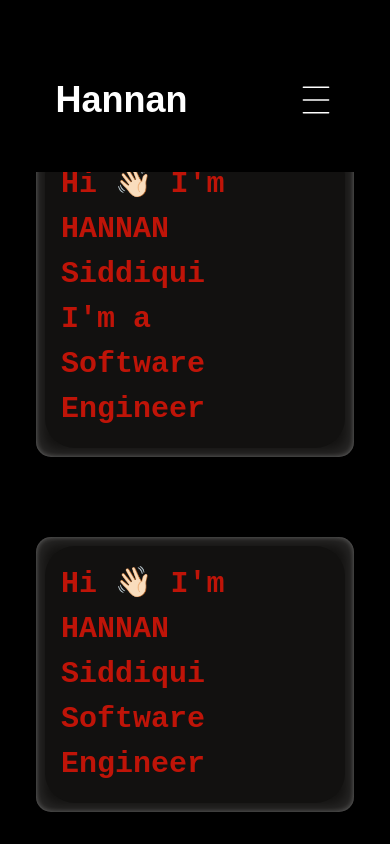
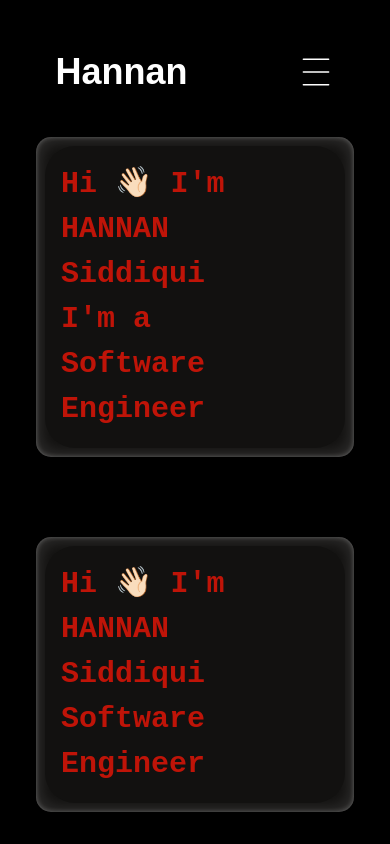
Before and after one commit to hannan-siddiqui/Portfolio_Website, a React (Create React App) app: page / in a window 390 px wide. Shown: the top 844 px of the page. Built offline with nearby package versions, Linux system fonts and the light colour scheme; a web font is replaced by a local one.

Commit message:
update firt page

```diff
--- a/src/Header.jsx
+++ b/src/Header.jsx
@@ -22,8 +22,8 @@ const Header = ({
   };
 
   return (
-    <div className="bg-[#000000]  flex justify-center   font-inter  ">
-      <div className="  rounded-2xl  mt-3 w-[90%]  md:h-[100px]  md:pl-10 fixed z-50   py-4 md:py-8 flex md:flex-row flex-col  justify-center items-center">
+    <div className="bg-[#000000]  flex justify-center   font-inter ">
+      <div className="  rounded-2xl   w-[90%]  md:h-[100px]  md:pl-10 fixed z-50    md:py-8 flex md:flex-row flex-col  justify-center items-center">
 
         <div className="flex justify-center items-center ">
           {/* logo */}
@@ -39,7 +39,7 @@ const Header = ({
             </div>
 
           {/* toggle button */}
-          <div className="lg:hidden md:hidden flex justify-center items-center w-screen bg-black ">
+          <div className="lg:hidden md:hidden block h-[80px] w-screen bg-black ">
 
 
             <button
@@ -47,7 +47,7 @@ const Header = ({
               className="text-4xl w-[100%]  text-white font-bold rounded-lg "
 
             >
-              <div className="  flex justify-around items-center  h-[70px] ">
+              <div className="  flex justify-around items-center ">
               <div className="text-white font-poppins">Hannan </div>
               <div className="">{showItems ? <RxCross2 /> : <CiMenuBurger />}</div>
               </div>
```
